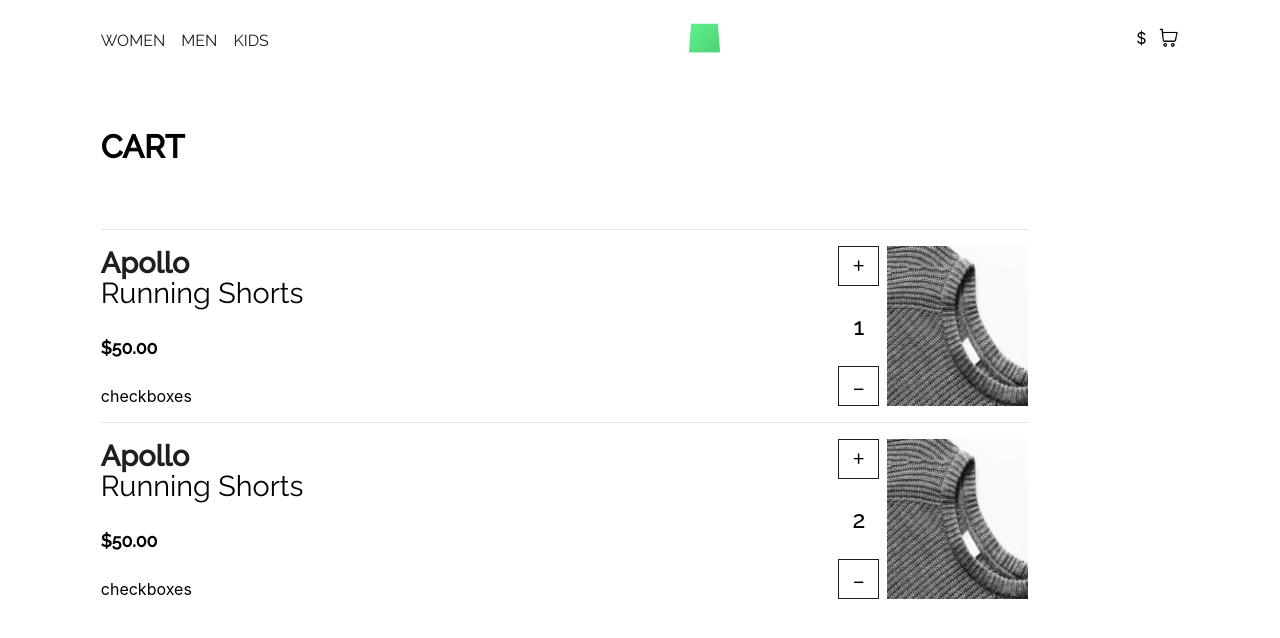
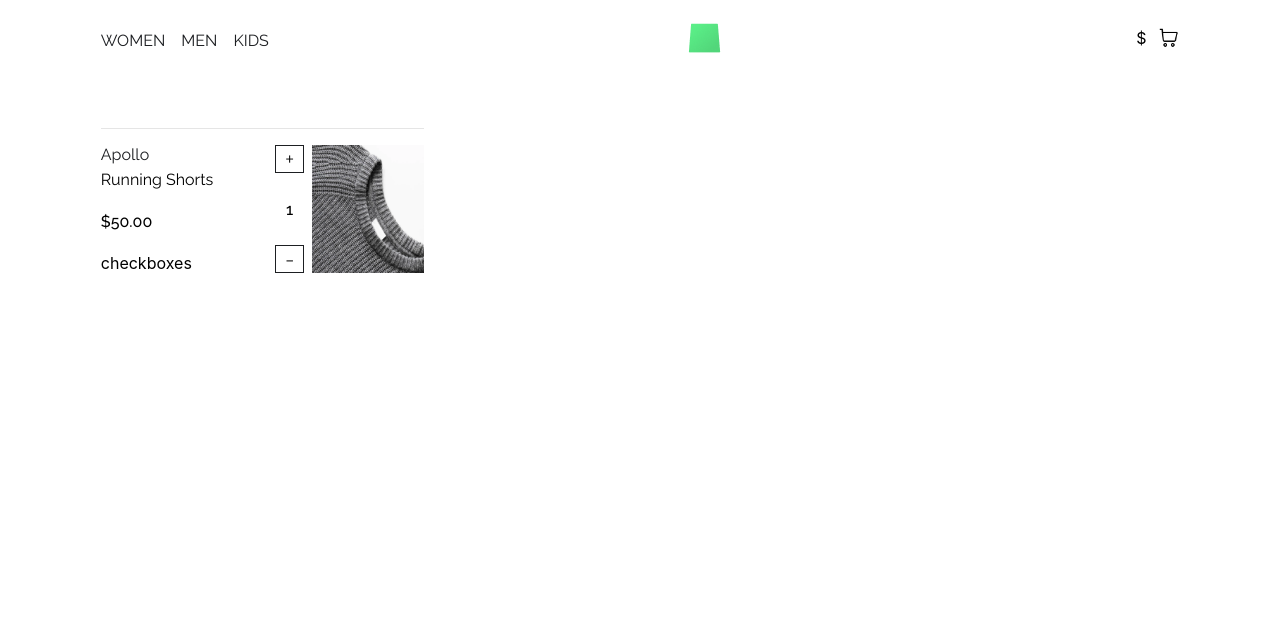
Before and after one commit to blakbox23/ecom, a React (Create React App) app: page / in a window 1280 px wide. Shown: the top 638 px of the page. Built offline with nearby package versions, Linux system fonts and the light colour scheme.

Commit message:
Set up mini-cart

```diff
--- a/package.json
+++ b/package.json
@@ -8,6 +8,7 @@
     "@testing-library/user-event": "^13.5.0",
     "react": "^18.0.0",
     "react-dom": "^18.0.0",
+    "react-modal": "^3.14.4",
     "react-scripts": "5.0.0",
     "web-vitals": "^2.1.4"
   },
--- a/src/App.js
+++ b/src/App.js
@@ -3,6 +3,7 @@ import './App.css';
 import ProductsList from './components/ProductsList';
 import ProductDisplay from './components/ProductDisplay';
 import Cart from './components/Cart';
+import MiniCart from './components/MiniCart';
 
 function App() {
   return (
@@ -10,7 +11,8 @@ function App() {
       <Nav />
       {/* <ProductsList /> */}
       {/* <ProductDisplay /> */}
-       <Cart />
+       {/* <Cart /> */}
+       <MiniCart />
     </div>
   );
 }
--- /dev/null
+++ b/src/components/MiniCart.jsx
@@ -0,0 +1,14 @@
+import React, { Component } from 'react'
+import MiniCartItem from './MiniCartItem'
+
+export class MiniCart extends Component {
+  render() {
+    return (
+      <div>
+        <MiniCartItem />
+      </div>
+    )
+  }
+}
+
+export default MiniCart
--- /dev/null
+++ b/src/components/MiniCartItem.jsx
@@ -0,0 +1,32 @@
+import React, { Component } from 'react'
+import './style.css'
+import ProductD from '../assets/ProductD.png'
+
+export class MiniCartItem extends Component {
+  render() {
+    return (
+      <div>
+        <div className="mini-cart-item flex">
+          <div className="flex cart-item-desc">
+              <p className="mini-brand-name mini-cart-brand">Apollo</p>
+              <p className="mini-brand-prod-name">Running Shorts</p>
+              <p className="mini-cart-price">$50.00</p>
+              checkboxes
+          </div>
+          <div className="flex">
+              <div className="flex mini-cart-counter">
+                <div className="mini-counter-act">+</div>
+                <p>1</p>
+                <div className="mini-counter-act">-</div>
+              </div>
+              <div className="mini-cart-image">
+                  <img src={ProductD} alt="" />
+              </div>
+          </div>
+      </div>
+    </div>
+    )
+  }
+}
+
+export default MiniCartItem
--- a/src/components/style.css
+++ b/src/components/style.css
@@ -209,3 +209,59 @@
     font-weight: 500;
     font-size: 1.5rem;
 }
+
+/* MINI-CART */
+.mini-cart-item {
+    width: 30%;
+    border-top: 1px solid #E5E5E5;;
+    justify-content: space-between;
+    height: 8rem;
+    padding-top: 1em;
+    margin-top: 1em;
+}
+.mini-cart-image {
+    width: 7rem;
+    margin-left: 0.5em;
+}
+.mini-cart-image img {
+    width: 100%;
+    height: 100%;
+}
+.mini-brand-name {
+    font-family: 'Raleway', sans-serif;
+    color: #1D1F22;
+    font-size: 1rem;
+    margin: 0;
+}
+.mini-cart-brand {
+    margin-bottom: -1rem;
+}
+.mini-brand-prod-name {
+    font-family: 'Raleway', sans-serif;
+    font-weight: 400;
+    font-size: 1rem;
+    margin: 0;
+}
+.mini-cart-counter {
+    flex-direction: column;
+    justify-content: space-between;
+}
+.mini-cart-counter p {
+    text-align: center;
+    font-family: 'Raleway', sans-serif;
+    font-weight: 500;
+    font-size: 1rem;
+}
+.mini-counter-act{
+    border: 1px solid #1D1F22;
+    padding: 0.01em 0.4em;
+    font-size: 1.4rem;
+    font-family: 'Raleway', sans-serif;
+    font-weight: 300;
+}
+.mini-cart-price{
+    margin:0;
+    font-family: 'Raleway', sans-serif;
+    font-weight: 500;
+    font-size: 1rem;
+}
```
Also changed, not shown: 1 other file (tests, documents, lock files or other folders).
